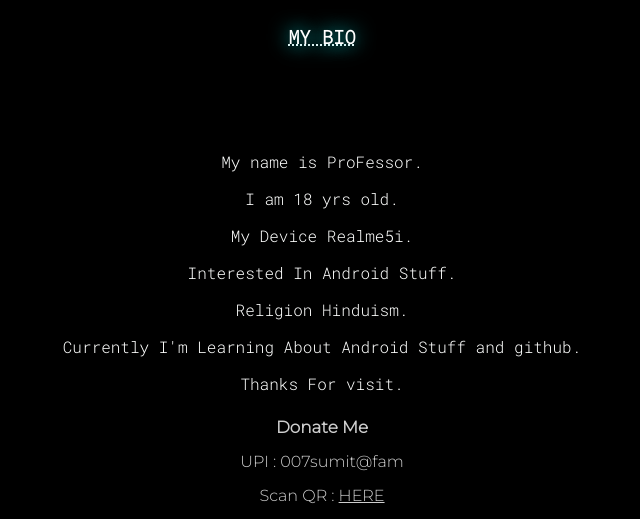
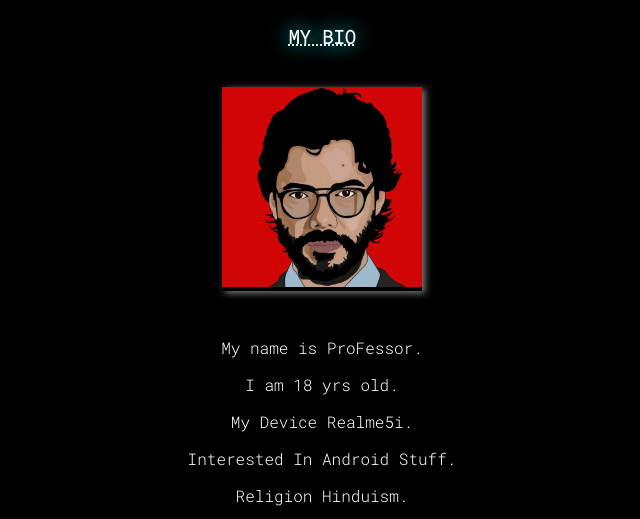
Before and after one commit to itsprofessorX/itsprofessorX.github.io, a plain HTML site: page index.html in a window 1280 px wide. Shown: the top 519 px of the page, without its empty margins (318-958 px from the left). Drawn offline with Linux system fonts and the light colour scheme; files whose address does not match are found by name.

Commit message:
Update index.html

```diff
--- a/index.html
+++ b/index.html
@@ -21,7 +21,7 @@
     <h3 class="shadow_2"><strong>MY BIO</strong></h3>
     <div class="container">
         <div class="logo shadow_1"><a ><img width="200px"
-                    src="profile-pic.jpg" alt=""></a></div>
+                    src="Images/profile-pic.jpg" alt=""></a></div>
         <div class="info shadow_2">
             <p>My name is ProFessor.</p>
             <p>I am 18 yrs old.</p>
```
